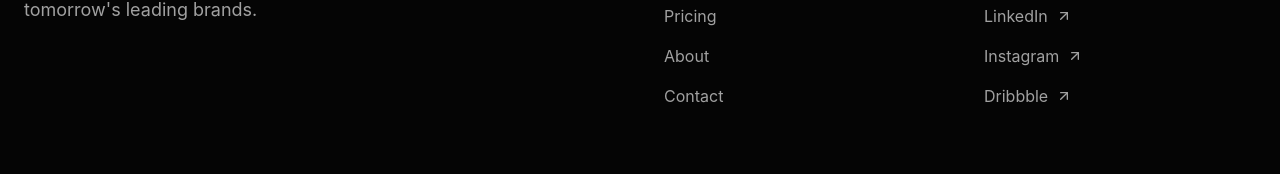
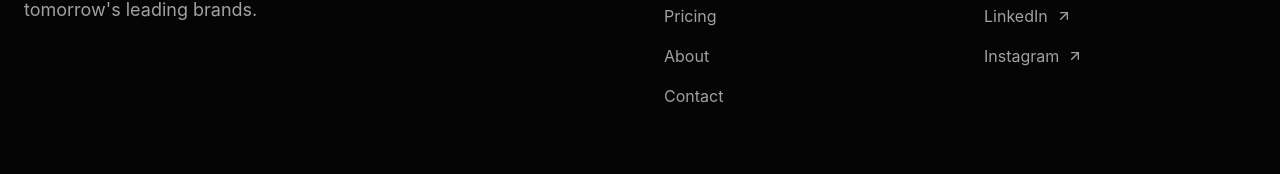
Before and after one commit to Madhusudhan-10/new-flows, a React (Vite) app: page / in a window 1280 px wide. Shown: the part 5485-5659 px from the top of the page. Built offline with nearby package versions, Linux system fonts and the light colour scheme.

Commit message:
feat: Remove Dribbble link from footer
Removes the Dribbble link from the footer section of the website.

```diff
--- a/src/App.tsx
+++ b/src/App.tsx
@@ -485,7 +485,6 @@ export default function App() {
                 <li><a href="#" className="hover:text-white transition-colors flex items-center gap-2">Twitter <ArrowUpRight className="w-4 h-4" /></a></li>
                 <li><a href="#" className="hover:text-white transition-colors flex items-center gap-2">LinkedIn <ArrowUpRight className="w-4 h-4" /></a></li>
                 <li><a href="https://www.instagram.com/vertexflows.in/" target="_blank" rel="noopener noreferrer" className="hover:text-white transition-colors flex items-center gap-2">Instagram <ArrowUpRight className="w-4 h-4" /></a></li>
-                <li><a href="#" className="hover:text-white transition-colors flex items-center gap-2">Dribbble <ArrowUpRight className="w-4 h-4" /></a></li>
               </ul>
             </div>
           </div>
```
